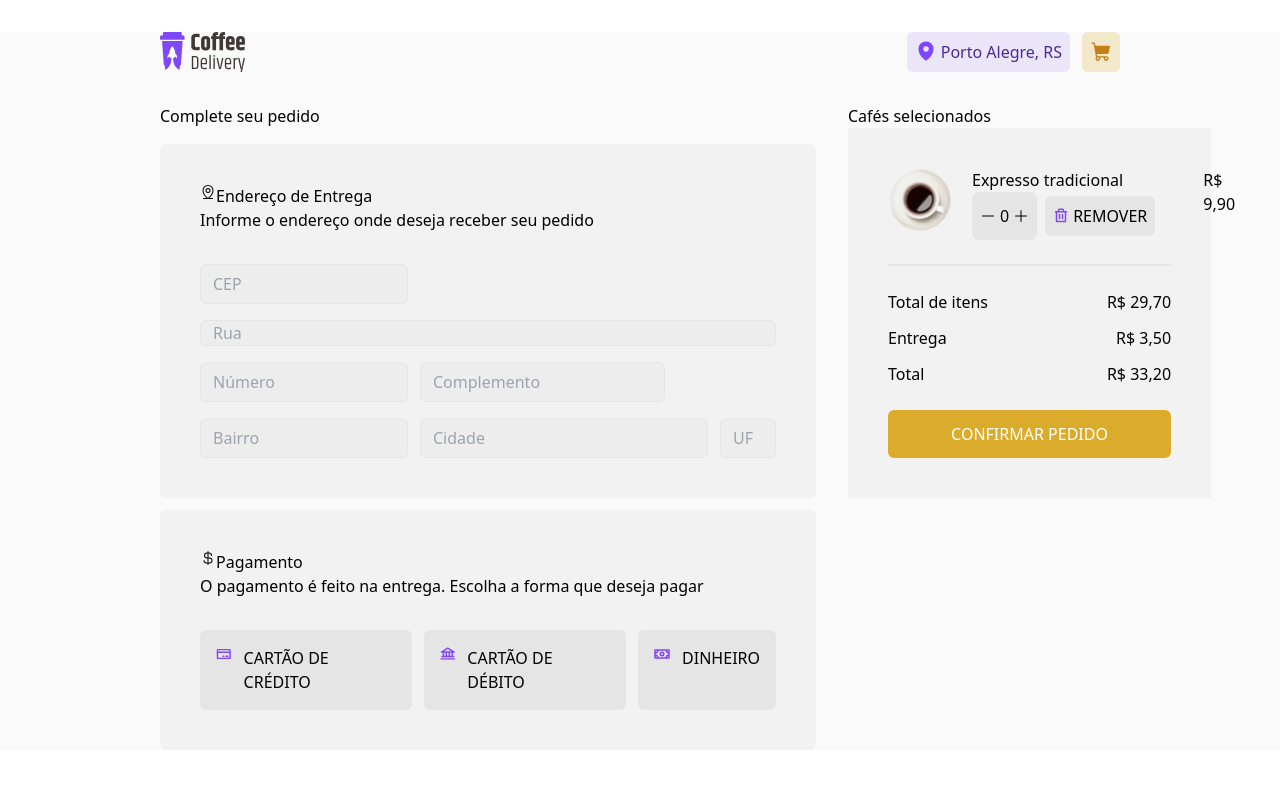
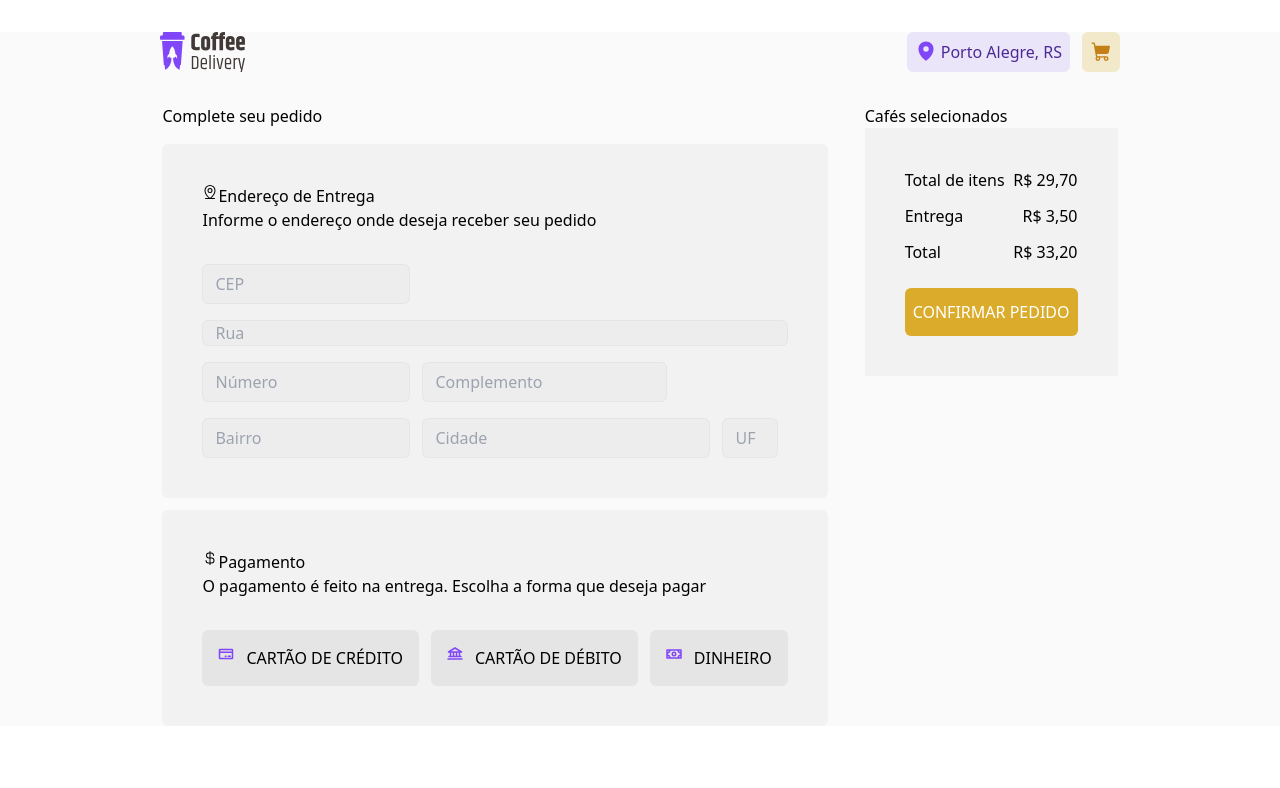
Before and after one commit to pedrogagodev/Coffee-Shop-Delivery, a React (Vite) app: page /checkout in a window 1280 px wide. Shown: the top 788 px of the page. Built offline with nearby package versions, Linux system fonts and the light colour scheme.

Commit message:
feat. makes the coffees in the cart appear on the checkout page

```diff
--- a/src/components/CoffeeQuantity.tsx
+++ b/src/components/CoffeeQuantity.tsx
@@ -8,10 +8,10 @@ interface CoffeeQuantityProps {
   coffee: CoffeeProps;
 }
 
-export function CoffeeQuantity({ coffeeId }: CoffeeQuantityProps) {
+export function CoffeeQuantity({ coffeeId, coffee }: CoffeeQuantityProps) {
   const { handleQuantityChange } = useContext(CoffeeContext);
 
-  const [newQuantity, setNewQuantity] = useState(0);
+  const [newQuantity, setNewQuantity] = useState(coffee.quantity);
 
   const [isUpdated, setIsUpdated] = useState(false);
 
--- a/src/components/ItemCheckout.tsx
+++ b/src/components/ItemCheckout.tsx
@@ -1,22 +1,26 @@
-import AmericanExpress from '../../public/AmericanExpress.svg';
 import { Trash } from '@phosphor-icons/react';
 import { CoffeeQuantity } from './CoffeeQuantity';
+import { CoffeeProps } from '../contexts/CoffeeContext';
 
-export default function ItemCheckout() {
+interface ItemCheckoutProps {
+  coffee: CoffeeProps;
+}
+
+export default function ItemCheckout({ coffee }: ItemCheckoutProps) {
   return (
-    <div className="flex gap-5 border-b-2 border-base-button pb-6">
-      <img src={AmericanExpress} alt="" className="h-16 w-16" />
+    <div className="flex gap-5 border-b-2 border-base-button pb-6 pt-6">
+      <img src={coffee.image} alt={coffee.name} className="h-16 w-16" />
       <div className="mr-7">
-        <span>Expresso tradicional</span>
+        <span>{coffee.name}</span>
         <div className="flex">
-          <CoffeeQuantity />
+          <CoffeeQuantity coffeeId={coffee.id} coffee={coffee} />
           <button className="flex gap-1 self-center rounded-md bg-base-button p-2">
             <Trash size={16} className="mt-1 text-my-purple" weight="bold" />
             <span>REMOVER</span>
           </button>
         </div>
       </div>
-      <p>R$ 9,90</p>
+      <p>R$ {coffee.price.toFixed(2)}</p>
     </div>
   );
 }
--- a/src/pages/Checkout.tsx
+++ b/src/pages/Checkout.tsx
@@ -10,8 +10,11 @@ import { useForm } from 'react-hook-form';
 import { zodResolver } from '@hookform/resolvers/zod';
 import * as zod from 'zod';
 import ItemCheckout from '../components/ItemCheckout';
+import { useContext } from 'react';
+import { CoffeeContext } from '../contexts/CoffeeContext';
 
 export function Checkout() {
+  const { coffees } = useContext(CoffeeContext);
   const newFormValidationSchema = zod.object({
     CEP: zod
       .string()
@@ -49,6 +52,8 @@ export function Checkout() {
   const handleClick = () => {
     handleSubmit(onSubmit)();
   };
+
+  const coffeesInCart = coffees.filter((coffee) => coffee.quantity > 0);
 
   return (
     <div className="mx-40 flex justify-around gap-8">
@@ -137,8 +142,10 @@ export function Checkout() {
       </div>
       <div>
         <h2>Cafés selecionados</h2>
-        <div className="bg-base-card p-10">
-          <ItemCheckout />
+        <div className="bg-base-card px-10 pb-10 pt-4">
+          {coffeesInCart.map((coffee) => (
+            <ItemCheckout key={coffee.id} coffee={coffee} />
+          ))}
           <div className="flex flex-col gap-3">
             <div className="mt-6 flex justify-between">
               <span>Total de itens</span>
```
